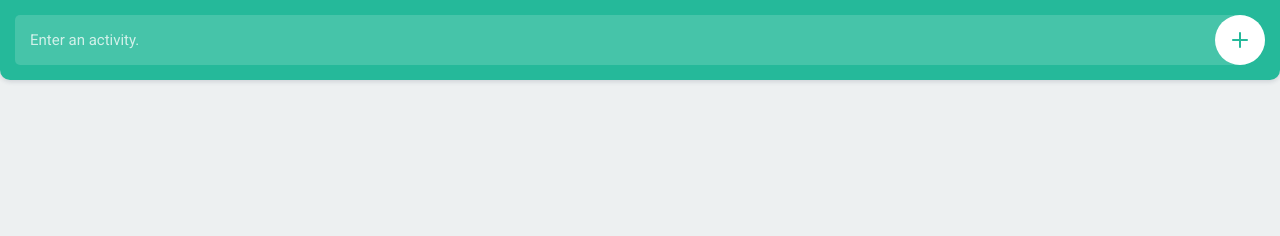
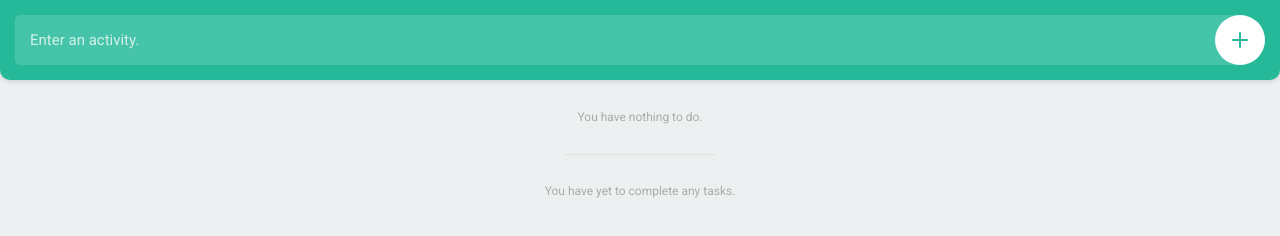
Before and after one commit to 42zz/todo-list-js, a plain HTML site: page index.html in a window 1280 px wide. Drawn offline with Linux system fonts and the light colour scheme.

Commit message:
Add messages when there is nothing to show.

```diff
--- a/resources/css/style.css
+++ b/resources/css/style.css
@@ -188,12 +188,12 @@ ul.todo li .buttons button.complete svg .fill {
     fill: #25b99a;
 }
 
-ul.todo#completed:not(:empty) {
+ul.todo#completed {
     position: relative;
     padding: 60px 0 0 0;
 }
 
-ul.todo#completed:not(:empty):before {
+ul.todo#completed:before {
     content: '';
     width: 150px;
     height: 1px;
@@ -203,3 +203,21 @@ ul.todo#completed:not(:empty):before {
     left: 50%;
     margin: 0 0 0 -75px;
 }
+
+ul.todo#todo:empty:after {
+    content: 'You have nothing to do.';
+    margin: 15px 0 0 0;
+}
+
+ul.todo#completed:empty:after {
+    content: 'You have yet to complete any tasks.';
+}
+
+ul.todo#todo:empty:after,
+ul.todo#completed:empty:after {
+    width: 100%;
+    display: block;
+    text-align: center;
+    font-size: 12px;
+    color: #aaa;
+}
```
